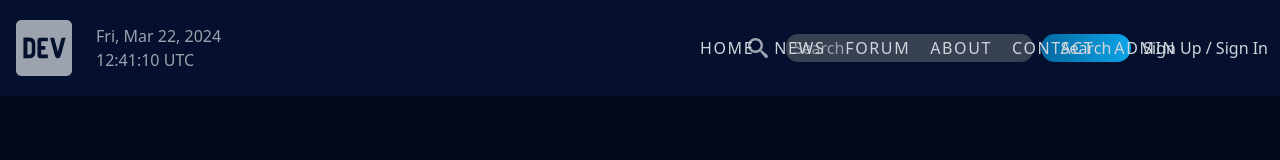
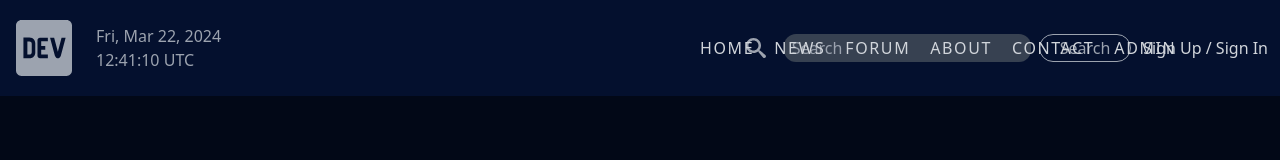
Before and after one commit to Chuuch/Full-Stack-Forum, a React (Vite) app in the folder client/: page / in a window 1280 px wide. Both pictures are taken after a click on the element 1119 px from the left and 48 px from the top of the page. Shown: the top 160 px of the page. Built offline with nearby package versions, Linux system fonts and the light colour scheme; no server answers.

Commit message:
search button style

```diff
--- a/client/src/components/SearchBar.jsx
+++ b/client/src/components/SearchBar.jsx
@@ -25,7 +25,7 @@ const SearchBar = () => {
               placeholder="Search"
               required
             />
-            <button className="bg-gradient-to-r from-sky-700 to-sky-500 hover:from-sky-600 hover:to-sky-400 rounded-full px-5 flex items-center justify-center">
+            <button className="border border-gray-400 hover:border-gray-300 hover:from-sky-600 text-gray-400 hover:text-gray-300 transition-all rounded-full px-5 flex items-center justify-center">
               Search
             </button>
           </div>
```
